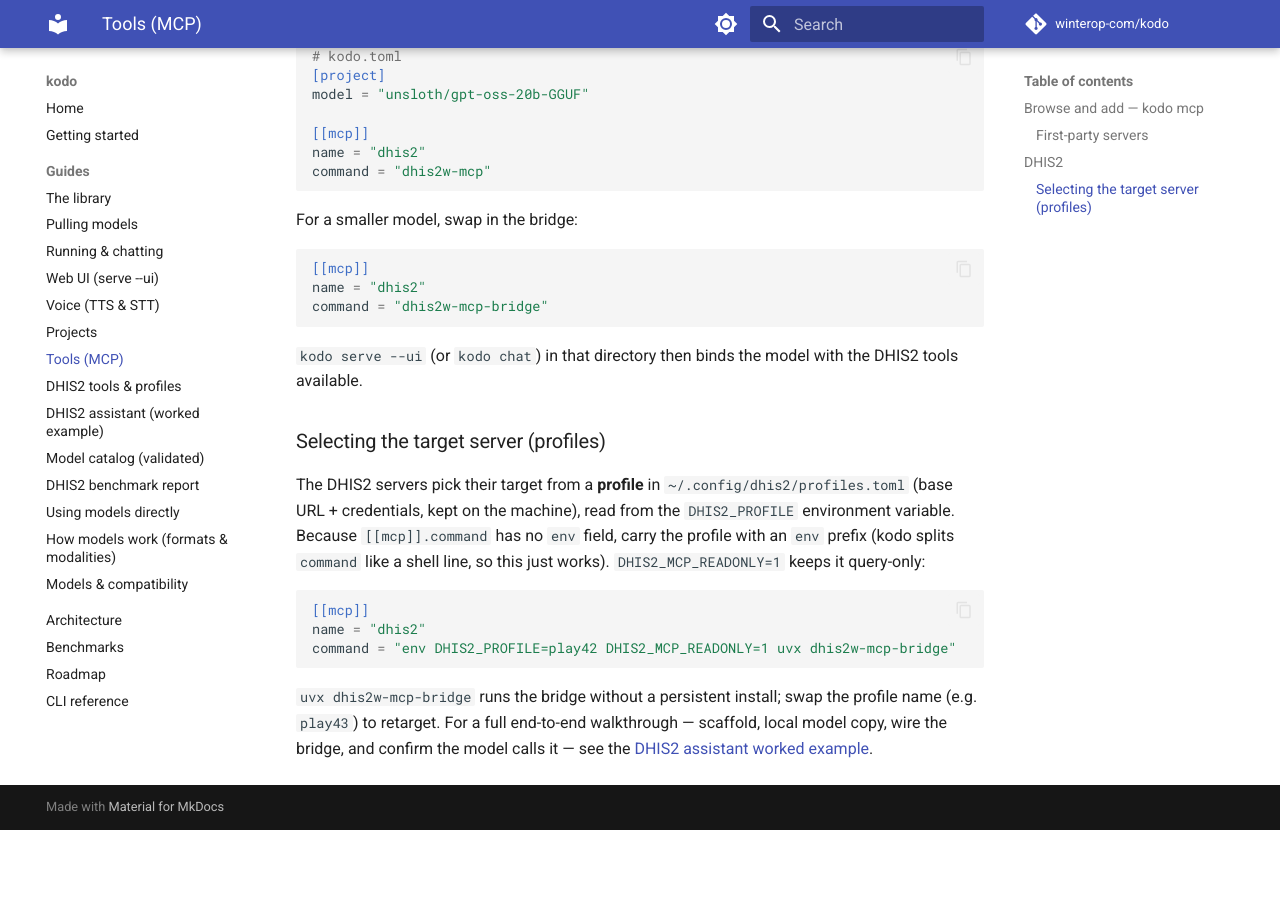
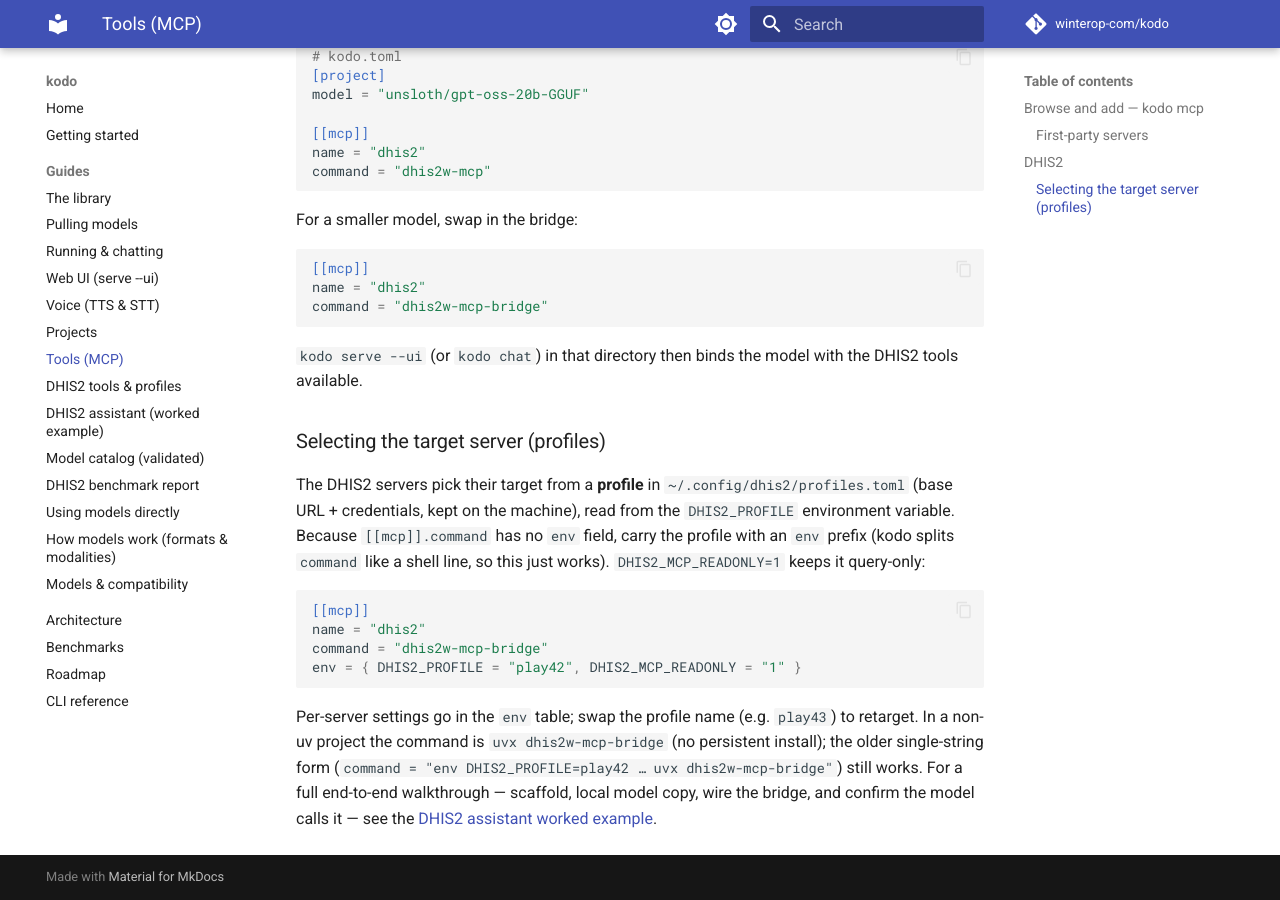
Before and after one commit to winterop-com/stabbur, an MkDocs documentation site: the page built from docs/guides/tools.md, in a window 1280 px wide and 900 px high, scrolled down 1956 px. Built offline with MkDocs 1.6.1 and Material for MkDocs 9.7.7, drawn with Linux system fonts in a browser that asks for light colours; comment, search, counter and statistics services are not loaded; before the commit the page ends 2786 px from its top, so only the background shows below that.

Commit message:
docs: structured [[mcp]].env form; mark MCP-config cleanup done

````diff
--- a/docs/guides/tools.md
+++ b/docs/guides/tools.md
@@ -110,10 +110,13 @@
 ```toml
 [[mcp]]
 name = "dhis2"
-command = "env DHIS2_PROFILE=play42 DHIS2_MCP_READONLY=1 uvx dhis2w-mcp-bridge"
+command = "dhis2w-mcp-bridge"
+env = { DHIS2_PROFILE = "play42", DHIS2_MCP_READONLY = "1" }
 ```
 
-`uvx dhis2w-mcp-bridge` runs the bridge without a persistent install; swap the
-profile name (e.g. `play43`) to retarget. For a full end-to-end walkthrough — scaffold,
+Per-server settings go in the `env` table; swap the profile name (e.g. `play43`) to
+retarget. In a non-uv project the command is `uvx dhis2w-mcp-bridge` (no persistent install);
+the older single-string form (`command = "env DHIS2_PROFILE=play42 … uvx dhis2w-mcp-bridge"`)
+still works. For a full end-to-end walkthrough — scaffold,
 local model copy, wire the bridge, and confirm the model calls it — see the
 [DHIS2 assistant worked example](dhis2-project.md).
````
Also changed, not shown: ROADMAP.md (+0 -1 lines), docs/guides/dhis2.md (+6 -3 lines).
